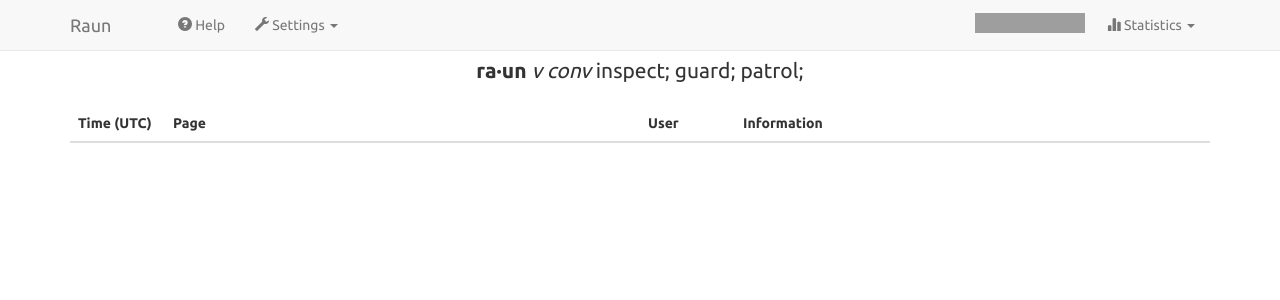
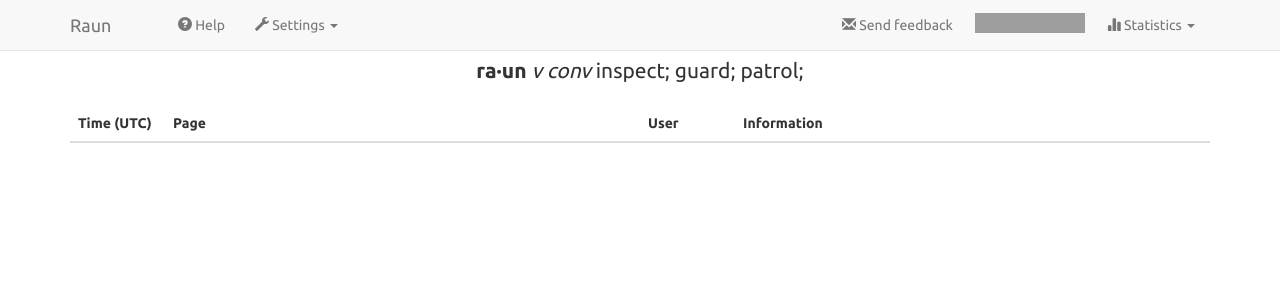
Before and after one commit to kenrick95/Raun, a PHP site: page / in a window 1280 px wide. Shown: the top 300 px of the page. Run offline with PHP 8.4, Linux system fonts and the light colour scheme; data that the repository does not hold is empty; grey boxes are pictures that could not be loaded.

Commit message:
+send_feedback button

```diff
--- a/index.php
+++ b/index.php
@@ -184,6 +184,7 @@ ob_end_clean();
 
 				</ul>
 				<ul class="nav navbar-nav navbar-right">
+					<li><a href="https://id.wikipedia.org/w/index.php?action=edit&preload=Pembicaraan_Pengguna%3AKenrick95%2FPreload%2Fen&editintro=Pembicaraan_Pengguna%3AKenrick95%2FEditintro&summary=&nosummary=&prefix=&minor=&section=new&title=Pembicaraan+Pengguna%3AKenrick95&uselang=en" target="_blank"><span class="glyphicon glyphicon-envelope"></span> <?php echo $message['send_feedback']; ?></a></li>
 					<li style="padding:12.5px 7px;"><iframe src="http://ghbtns.com/github-btn.html?user=kenrick95&repo=Raun&type=watch&count=true"
   allowtransparency="true" frameborder="0" scrolling="0" width="110" height="20"></iframe></li>
 					<li class="dropdown">
--- a/locale/locale-en.php
+++ b/locale/locale-en.php
@@ -16,6 +16,7 @@ $message['settings_new_pages'] = 'New pages';
 $message['settings_editor_edits'] = 'Editor edits';
 $message['settings_admin_edits'] = 'Admin edits';
 $message['settings_other_edits'] = 'Other edits';
+$message['send_feedback'] = 'Send feedback';
 $message['time_utc'] = 'Time, in UTC';
 $message['def_i'] = 'v conv'; ## v: verb, conv: conversation
 $message['def_def'] = 'inspect; guard; patrol;';
--- a/locale/locale-id.php
+++ b/locale/locale-id.php
@@ -16,6 +16,7 @@ $message['settings_new_pages'] = 'Halaman baru';
 $message['settings_editor_edits'] = 'Suntingan editor';
 $message['settings_admin_edits'] = 'Suntingan pengurus';
 $message['settings_other_edits'] = 'Suntingan lainnya';
+$message['send_feedback'] = 'Kirim umpan balik';
 $message['time_utc'] = 'Waktu, dalam UTC';
 $message['def_i'] = 'v cak'; ## v: verba, cak: percakpan
 $message['def_def'] = 'berkeliling; ronda; patroli;';
--- a/locale/locale-ta.php
+++ b/locale/locale-ta.php
@@ -16,6 +16,7 @@ $message['settings_new_pages'] = 'புதிய பக்கங்கள்';
 $message['settings_editor_edits'] = 'பயனர் தொகுப்புகள்';
 $message['settings_admin_edits'] = 'நிருவாகி தொகுப்புகள்';
 $message['settings_other_edits'] = 'Other edits';
+$message['send_feedback'] = 'Send feedback';
 $message['time_utc'] = 'நேரம், ஒ.ச.நே';
 $message['def_i'] = 'வினைச்சொல்'; ## வி: வினைச்சொல், conv: உரையாடல்
 $message['def_def'] = 'ஆய்விடு; பாதுகாத்திடு; ரோந்திடு;';
```
